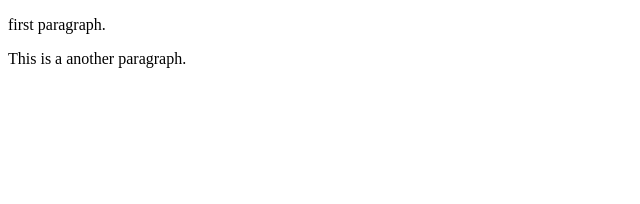
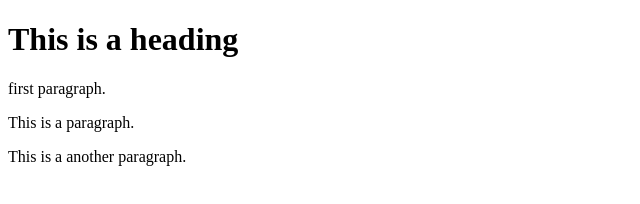
Before and after one commit to ahmedawesome/learning_git, a plain HTML site: page index.html in a window 1280 px wide. Shown: the whole page, without its empty margins (0-640 px from the left). Drawn offline with Linux system fonts and the light colour scheme.

Commit message:
Update index.html

```diff
--- a/index.html
+++ b/index.html
@@ -4,7 +4,9 @@
  <title>Page Title</title>
 </head>
 <body>
+    <h1>This is a heading</h1>
     <p>first paragraph.</p>
+    <p>This is a paragraph.</p>
     <p>This is a another paragraph.</p>
  </body>
 </html>
```
